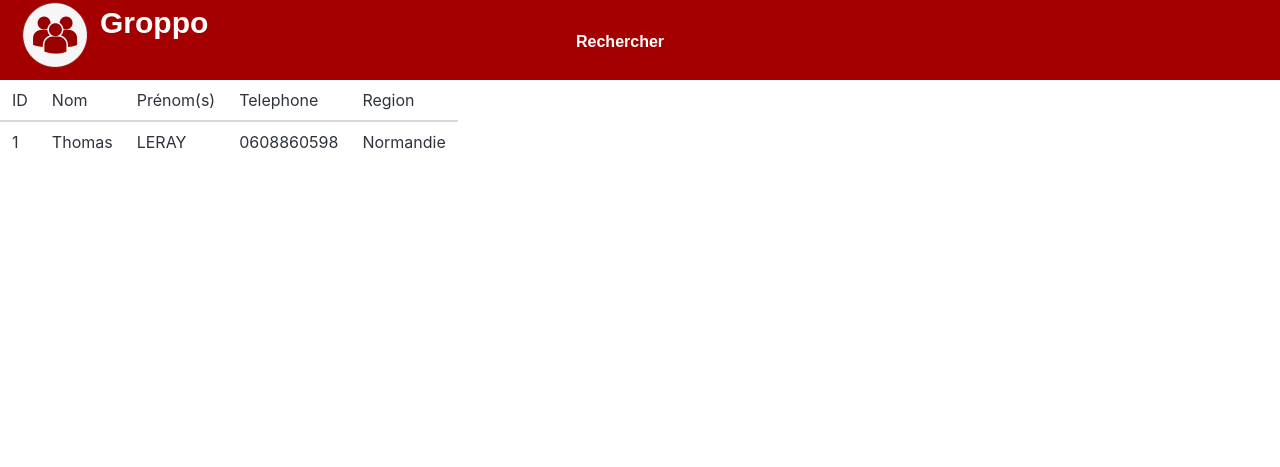
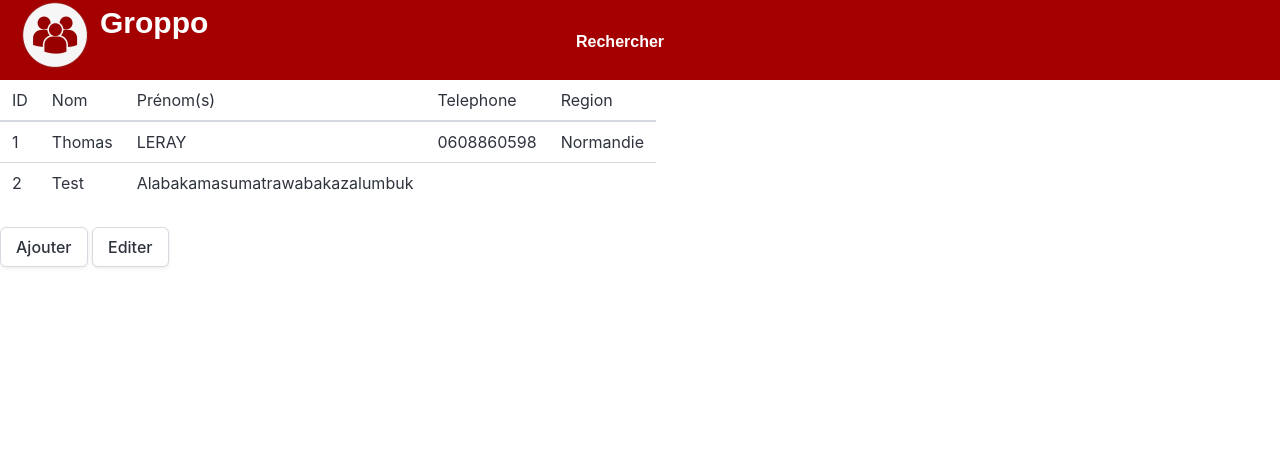
Before and after one commit to Bastodon/Groppo, a PHP site: page / in a window 1280 px wide. Shown: the top 467 px of the page. Run offline with PHP 8.4, Linux system fonts and the light colour scheme; data comes from the database, SQL or seed files in the repository.

Commit message:
Connexion à la BDD réussie. Affichage correct des données. Objectif : préparer les formulaires du cahier des charges et l'interface de recherche.

```diff
--- a/create-groppo-database.sql
+++ b/create-groppo-database.sql
@@ -15,3 +15,4 @@ CREATE TABLE `Contacts` (
     ) CHARSET=utf8mb4;
 
 INSERT INTO `Contacts` VALUES (1, 'Thomas', 'LERAY', '0608860598', 'Normandie');
+INSERT INTO `Contacts` VALUES (2, 'Test','Alabakamasumatrawabakazalumbuk',NULL,NULL);
--- a/index.php
+++ b/index.php
@@ -45,11 +45,15 @@
                         while ($row = mysqli_fetch_assoc($result)) {
                     ?>
 
-                    <td> <?php echo $row["id"]; ?> </td>
-                    <td> <?php echo $row["nom"]; ?> </td>
-                    <td> <?php echo $row["prenoms"]; ?> </td>
-                    <td> <?php echo $row["telephone"]; ?> </td>
-                    <td> <?php echo $row["region"]; ?> </td>
+                    <tr>
+
+                        <td> <?php echo $row["id"]; ?> </td>
+                        <td> <?php echo $row["nom"]; ?> </td>
+                        <td> <?php echo $row["prenoms"]; ?> </td>
+                        <td> <?php echo $row["telephone"]; ?> </td>
+                        <td> <?php echo $row["region"]; ?> </td>
+
+                    </tr>
 
                     <?php
                         }
@@ -57,6 +61,9 @@
                 </tbody>
 
             </table>
+
+            <button class="button"> Ajouter </button>
+            <button class="button"> Editer </button>
         </div>
 
         <footer>
```
